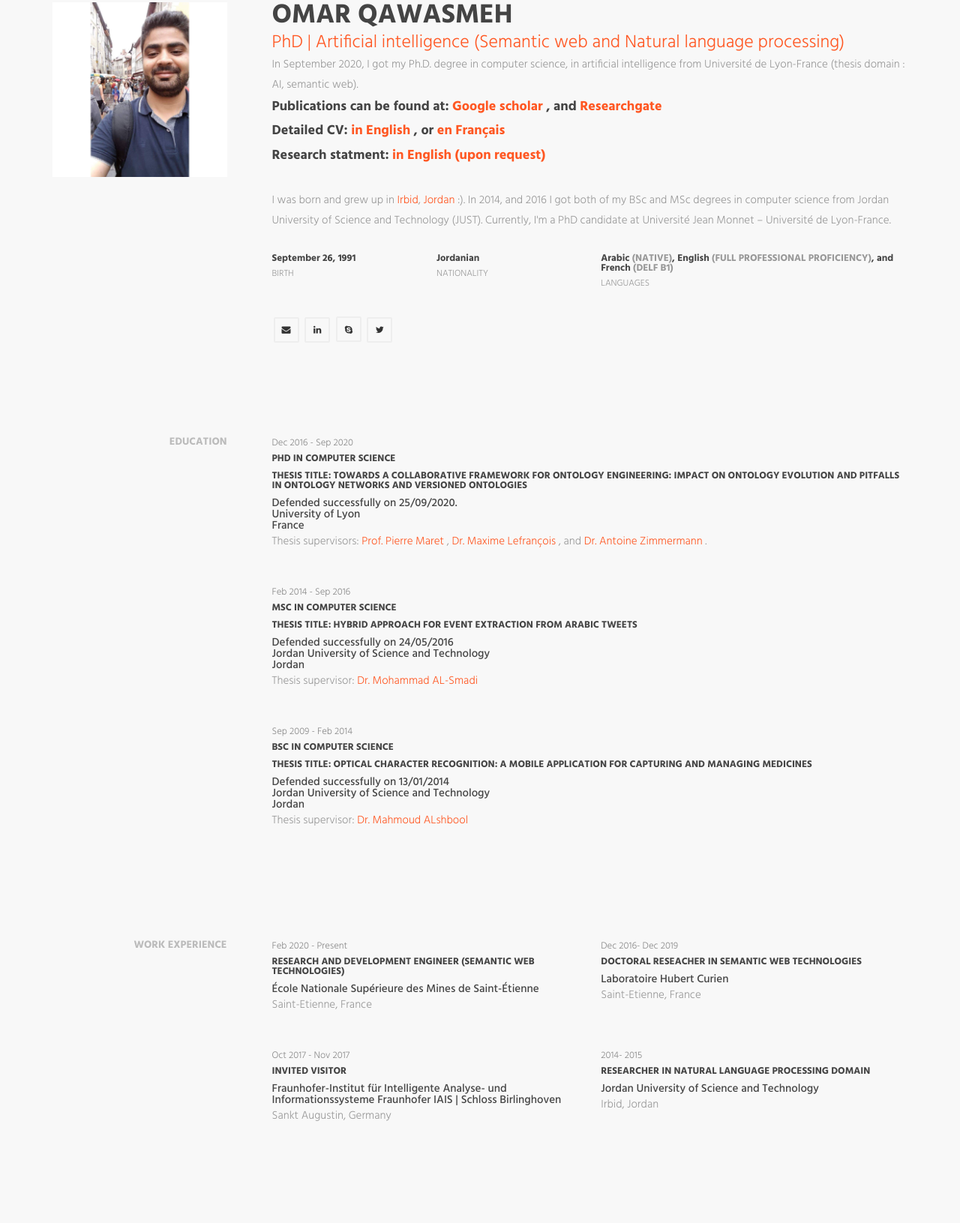
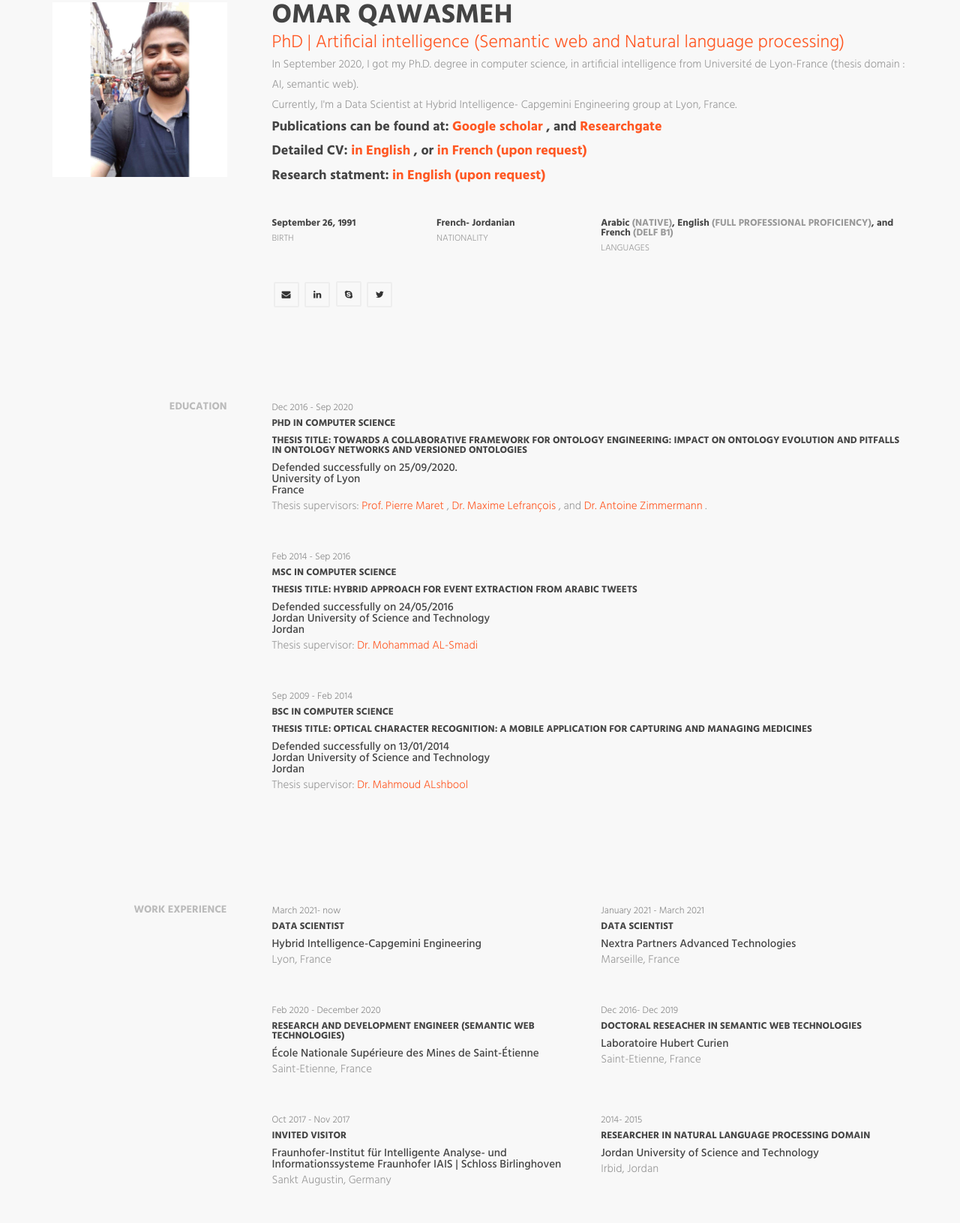
Before and after one commit to Qawasmeh-omar/qawasmeh-omar.github.io, a plain HTML site: page index.html in a window 1280 px wide. Shown: the part 52-1683 px from the top of the page at 75% size. Drawn offline with Linux system fonts and the light colour scheme.

Commit message:
new website

```diff
--- a/index.html
+++ b/index.html
@@ -42,20 +42,19 @@
                     <span>PhD | Artificial intelligence (Semantic web and Natural language processing)</span>
                     <br>
                    In September 2020, I got my Ph.D. degree in computer science, in artificial intelligence from Université de Lyon-France (thesis domain : AI, semantic web).
+<br>
+                   Currently, I'm a Data Scientist at Hybrid Intelligence- Capgemini Engineering group at Lyon, France.
                      <br>
+
                     <h2>
                      Publications can be found at: <a href="https://scholar.google.fr/citations?user=CoQ2_qkAAAAJ&hl=en&oi=ao"> Google scholar </a>,
                      and <a href="https://www.researchgate.net/profile/Omar_Qawasmeh"> Researchgate </a> <br>
-                     Detailed CV: <a href="cv_omar_en.pdf"> in English </a>,
-                     or <a href="cv_omar_fr.pdf"> en Français </a> <br>
-                     Research statment: <a href="mailto:omar.alqawasmeh@univ-st-etienne.fr?Subject=Research-statment"> in English (upon request)</a><br>
+                     Detailed CV: <a href="mailto:omar_qawasmeh@hotmail.com?Subject=CV-English"> in English </a>,
+                     or <a href="mailto:omar_qawasmeh@hotmail.com?Subject=CV-French"> in French (upon request)</a><br>
+                     Research statment: <a href="mailto:omar_qawasmeh@hotmail.com?Subject=Research-statment"> in English (upon request)</a><br>
                     </h2>
                 </div>
-                <p>
-                  I was born and grew up in <a href="https://en.wikipedia.org/wiki/Irbid">Irbid</a>,
-                  <a href="http://www.visitjordan.com/">Jordan </a> :). In 2014, and 2016 I got both of my BSc and MSc degrees in computer science from Jordan University of Science and Technology (JUST).</a>
-                  Currently, I'm a PhD candidate at Université Jean Monnet – Université de Lyon-France.
-                </p>
+
                 <div class="row">
                     <div class="col-md-3">
                         <div class="personal-details">
@@ -65,7 +64,7 @@
                     </div>
                     <div class="col-md-3">
                         <div class="personal-details">
-                            <strong>Jordanian</strong>
+                            <strong>French- Jordanian</strong>
                             <small>NATIONALITY</small>
                         </div>
                     </div>
@@ -77,7 +76,7 @@
                     </div>
                 </div>
                 <ul class="social-icon">
-                    <li><a href="mailto:omar.alqawasmeh@univ-st-etienne.fr"><i class="fa fa-envelope" aria-hidden="true"></i></a></li>
+                    <li><a href="mailto:omar_qawasmeh@hotmail.com"><i class="fa fa-envelope" aria-hidden="true"></i></a></li>
                     <li><a href="https://www.linkedin.com/in/omar-qawasmeh/"><i class="fa fa-linkedin" aria-hidden="true"></i></a></li>
                     <li><a href="skype:qawasmeh.omar?chat" class="fa fa-skype"></a></li>
                     <li><a href="https://www.twitter.com/omarqawasmeh"><i class="fa fa-twitter" aria-hidden="true"></i></a></li>
@@ -139,11 +138,34 @@
             <div class="col-md-3">
                 <div class="section-title"><h2>Work Experience</h2></div>
             </div>
-            <div class="col-md-9">
+
+
+          <div class="col-md-9">
+            <div class="row">
+
+                <div class="col-md-6">
+                    <div class="content-item">
+                        <small>March 2021- now</small>
+                        <h3>Data Scientist</h3>
+                        <h4>Hybrid Intelligence-Capgemini Engineering</h4>
+                        <p>Lyon, France</p>
+                    </div>
+                </div>
+
+                <div class="col-md-6">
+                    <div class="content-item">
+                        <small>January 2021 - March 2021</small>
+                        <h3>Data Scientist</h3>
+                        <h4>Nextra Partners Advanced Technologies</h4>
+                        <p>Marseille, France</p>
+                    </div>
+                    <!-- .experience-item -->
+                </div>
+            </div>
                 <div class="row">
                     <div class="col-md-6">
                         <div class="content-item">
-                            <small>Feb 2020 - Present</small>
+                            <small>Feb 2020 - December 2020</small>
                             <h3>Research and development engineer (Semantic web technologies)</h3>
                             <h4>École Nationale Supérieure des Mines de Saint-Étienne</h4>
                             <p>Saint-Etienne, France</p>
@@ -383,16 +405,7 @@
 
             <div class="col-md-9">
                 <div class="row">
-                    <div class="col-md-3">
-                        <address>
-                            <strong>Address</strong><br>
-Laboratoire Hubert Curien<br>
-Campus Manufacture<br>
-10 rue Tréfilerie<br>
-42023 SAINT-ETIENNE France<br>
-04 77 91 57 80<br>
-                        </address>
-                    </div>
+
                     <div class="col-md-3">
                         <address>
                             <strong>Skype</strong><br>
@@ -402,7 +415,7 @@ Campus Manufacture<br>
                    <div class="col-md-3">
                         <address>
                             <strong>Email</strong><br>
-                            <a href="mailto:omar.alqawasmeh@univ-st-etienne.fr">omar.alqawasmeh@univ-st-etienne.fr</a>
+
                             <a href="mailto:omar_qawasmeh@hotmail.com">omar_qawasmeh@hotmail.com</a>
                         </address>
                     </div>
```
